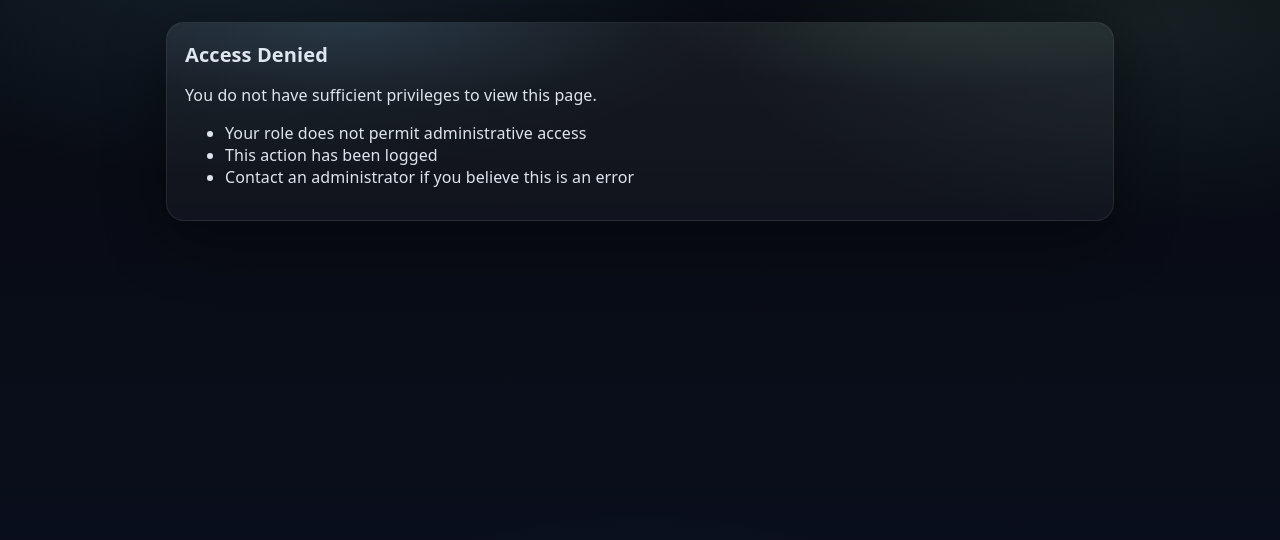
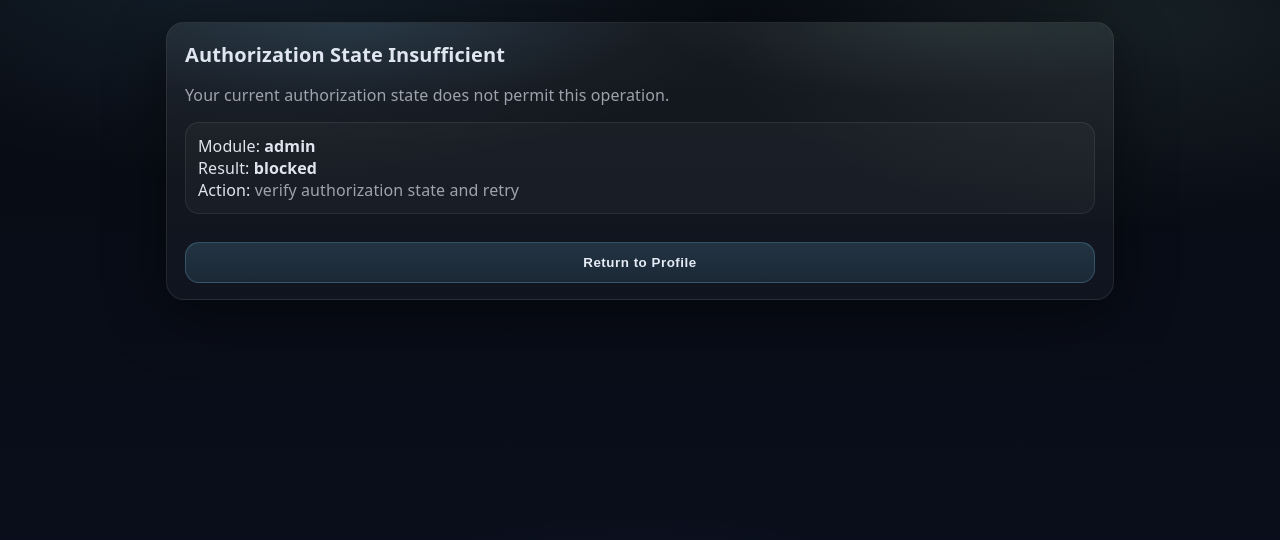
Before and after one commit to md25052007/web-ctf-internal-portal, a Flask app: page /admin in a window 1280 px wide. Shown: the part 61-601 px from the top of the page. Run offline with Flask 3, Linux system fonts and the light colour scheme; the visitor is signed in with stand-in values (Sample User, id 1).

Commit message:
Update no_access.html

```diff
--- a/templates/no_access.html
+++ b/templates/no_access.html
@@ -1,13 +1,24 @@
 {% extends "base.html" %}
 {% block content %}
-<div class="card no-access">
-    <h2>Access Denied</h2>
-    <p>You do not have sufficient privileges to view this page.</p>
 
-    <ul>
-        <li>Your role does not permit administrative access</li>
-        <li>This action has been logged</li>
-        <li>Contact an administrator if you believe this is an error</li>
-    </ul>
+<div class="card">
+    <h2>Authorization State Insufficient</h2>
+
+    <p class="muted">
+        Your current authorization state does not permit this operation.
+    </p>
+
+    <div class="message" style="margin-top:14px;">
+        Module: <b>admin</b><br>
+        Result: <b>blocked</b><br>
+        Action: <span class="muted">verify authorization state and retry</span>
+    </div>
+
+    <div style="margin-top:16px;">
+        <a href="/profile" style="text-decoration:none;">
+            <button type="button">Return to Profile</button>
+        </a>
+    </div>
 </div>
+
 {% endblock %}
```
